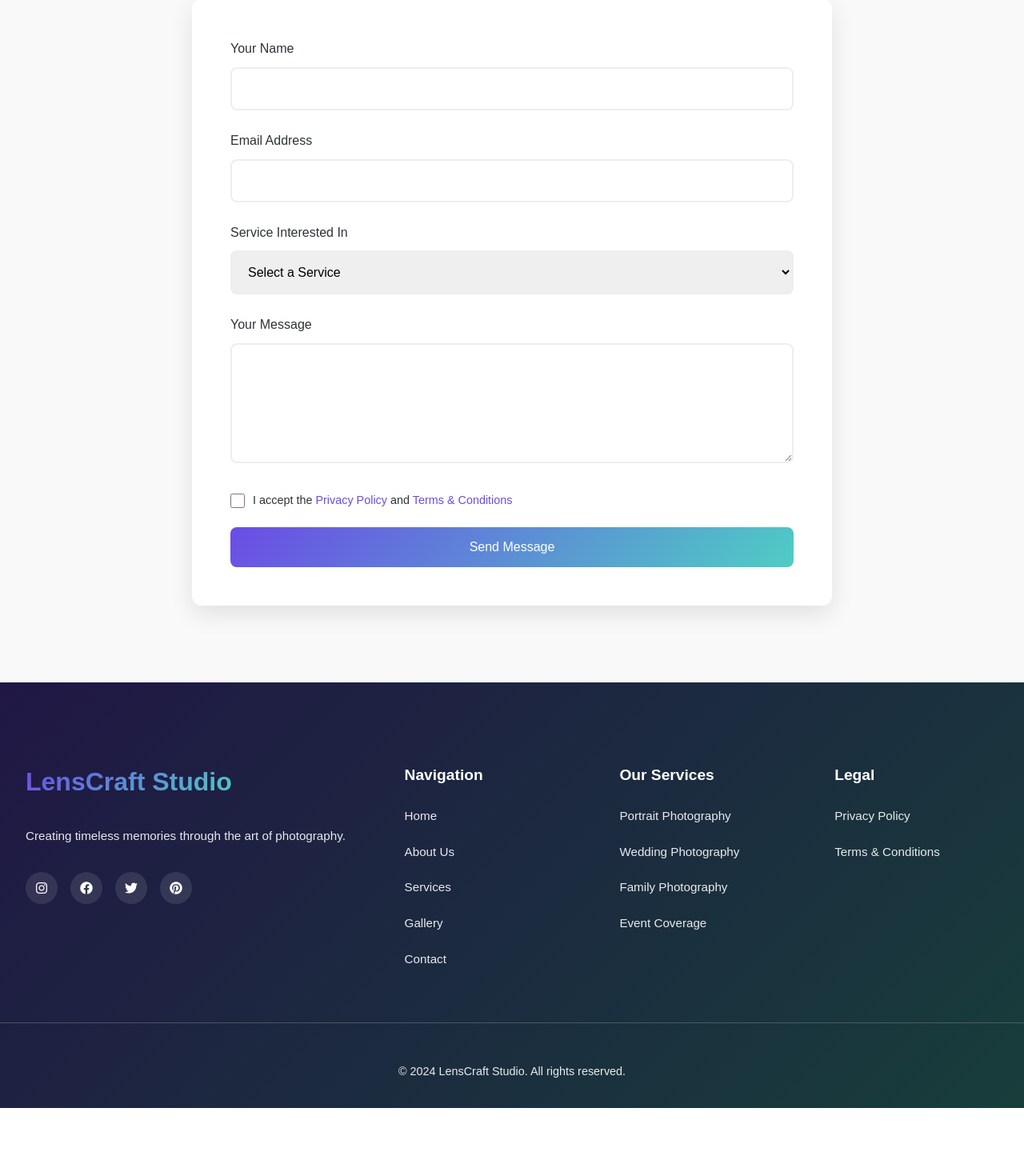
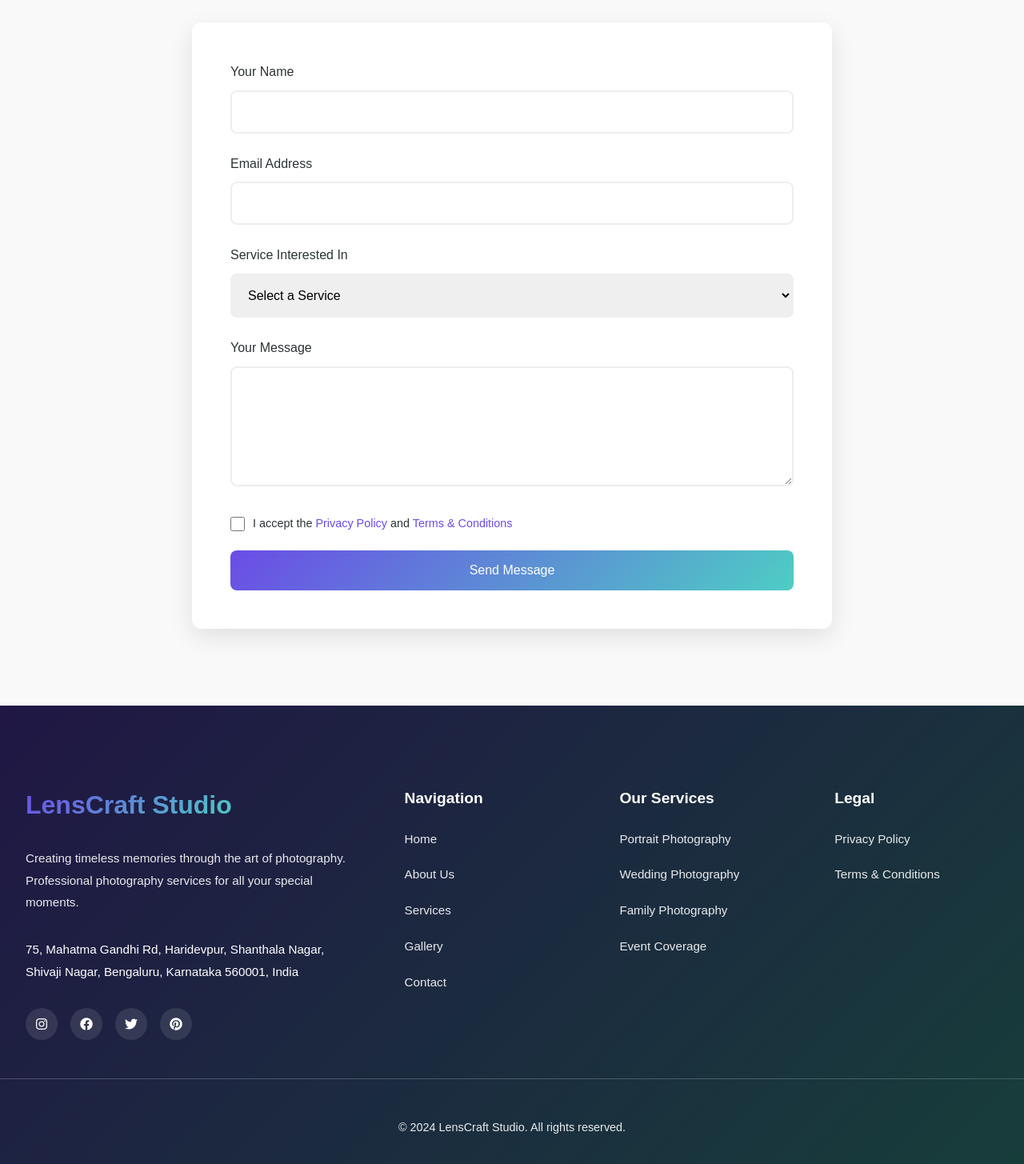
Before and after one commit to Excalibur0888/LensCraft, a PHP site: page /contact.html in a window 1280 px wide. Shown: the part 1352-2807 px from the top of the page at 80% size. Before the commit the page ends 2737 px from the top, so only its background shows below. Run offline with PHP 8.4, Linux system fonts and the light colour scheme; some libraries are stand-ins or nearby versions.

Commit message:
Update address information across multiple pages and enhance footer design: Changed the address in the contact, privacy policy, terms and conditions, services, gallery, and about pages to reflect the new location. Added a clickable address link in the footer of all relevant pages for better accessibility. Improved footer content for consistency and clarity.

```diff
--- a/contact.html
+++ b/contact.html
@@ -1,13 +1,19 @@
 <!DOCTYPE html>
 <html lang="en">
   <head>
-    <meta charset="UTF-8">
-    <meta name="viewport" content="width=device-width, initial-scale=1.0">
+    <meta charset="UTF-8" />
+    <meta name="viewport" content="width=device-width, initial-scale=1.0" />
     <title>Contact Us - LensCraft Studio | Book Your Photography Session</title>
-    <meta name="description" content="Get in touch with LensCraft Studio for professional portrait and family photography sessions in Bangalore, India. Book your session today.">
-    <link rel="stylesheet" href="css/main.css">
-    <link rel="icon" type="image/x-icon" href="img/logo.png">
-    <link rel="stylesheet" href="https://cdnjs.cloudflare.com/ajax/libs/font-awesome/6.0.0/css/all.min.css">
+    <meta
+      name="description"
+      content="Get in touch with LensCraft Studio for professional portrait and family photography sessions in Bangalore, India. Book your session today."
+    />
+    <link rel="stylesheet" href="css/main.css" />
+    <link rel="icon" type="image/x-icon" href="img/logo.png" />
+    <link
+      rel="stylesheet"
+      href="https://cdnjs.cloudflare.com/ajax/libs/font-awesome/6.0.0/css/all.min.css"
+    />
   </head>
   <body>
     <header>
@@ -34,7 +40,11 @@
       <div class="page-header">
         <div class="page-header-content">
           <h1>Get in Touch</h1>
-                <p>Let's create something beautiful together. Whether you're planning a special event or looking to capture life's precious moments, we're here to help bring your vision to life.</p>
+          <p>
+            Let's create something beautiful together. Whether you're planning a
+            special event or looking to capture life's precious moments, we're
+            here to help bring your vision to life.
+          </p>
         </div>
       </div>
 
@@ -43,12 +53,23 @@
           <div class="info-item">
             <i class="fas fa-map-marker-alt"></i>
             <h3>Address</h3>
-                    <p><a href="https://maps.google.com/?q=123+MG+Road,+Bangalore,+Karnataka,+560001" target="_blank">123 MG Road, Bangalore, Karnataka, 560001</a></p>
+            <p>
+              <a
+                href="https://maps.app.goo.gl/oSsgZ88W1GDZLzxp7"
+                target="_blank"
+                >75, Mahatma Gandhi Rd, Haridevpur, Shanthala Nagar, Shivaji
+                Nagar, Bengaluru, Karnataka 560001, India</a
+              >
+            </p>
           </div>
           <div class="info-item">
             <i class="fas fa-envelope"></i>
             <h3>Email</h3>
-                    <p><a href="mailto:lencraftstudio@gmail.com">lencraftstudio@gmail.com</a></p>
+            <p>
+              <a href="mailto:lencraftstudio@gmail.com"
+                >lencraftstudio@gmail.com</a
+              >
+            </p>
           </div>
           <div class="info-item">
             <i class="fas fa-phone"></i>
@@ -60,14 +81,15 @@
         <div class="map-section">
           <div class="map-container">
               <iframe
-                        src="https://www.google.com/maps/embed?pb=!1m18!1m12!1m3!1d3887.985619587854!2d77.5945627!3d12.9715987!2m3!1f0!2f0!3f0!3m2!1i1024!2i768!4f13.1!3m3!1m2!1s0x3bae1670c9b44e6d%3A0xf8dfc3e8517e4fe0!2sMG%20Road%2C%20Bengaluru%2C%20Karnataka%2C%20India!5e0!3m2!1sen!2sin!4v1679900000000!5m2!1sen!2sin"
                 width="100%"
-                        height="450"
-                        style="border:0;"
-                        allowfullscreen=""
-                        loading="lazy"
-                        referrerpolicy="no-referrer-when-downgrade">
-                    </iframe>
+                height="600"
+                frameborder="0"
+                scrolling="no"
+                marginheight="0"
+                marginwidth="0"
+                src="https://maps.google.com/maps?width=100%25&amp;height=600&amp;hl=en&amp;q=75,%20Mahatma%20Gandhi%20Rd,%20Haridevpur,%20Shanthala%20Nagar,%20Shivaji%20Nagar,%20Bengaluru,%20Karnataka%20560001,%20%D0%98%D0%BD%D0%B4%D0%B8%D1%8F+(My%20Business%20Name)&amp;t=&amp;z=14&amp;ie=UTF8&amp;iwloc=B&amp;output=embed"
+                ><a href="https://www.gps.ie/">gps vehicle tracker</a></iframe
+              >
           </div>
         </div>
 
@@ -75,14 +97,28 @@
           <form action="thanks_form.php" method="POST">
             <div class="form-group">
               <label for="name" class="form-label">Your Name</label>
-                        <input type="text" id="name" name="name" class="form-control" required>
+              <input
+                type="text"
+                id="name"
+                name="name"
+                class="form-control"
+                required
+              />
             </div>
             <div class="form-group">
               <label for="email" class="form-label">Email Address</label>
-                        <input type="email" id="email" name="email" class="form-control" required>
+              <input
+                type="email"
+                id="email"
+                name="email"
+                class="form-control"
+                required
+              />
             </div>
             <div class="form-group">
-                        <label for="service" class="form-label">Service Interested In</label>
+              <label for="service" class="form-label"
+                >Service Interested In</label
+              >
               <select id="service" name="service" class="form-control" required>
                 <option value="">Select a Service</option>
                 <option value="portrait">Portrait Photography</option>
@@ -93,11 +129,25 @@
             </div>
             <div class="form-group">
               <label for="message" class="form-label">Your Message</label>
-                        <textarea id="message" name="message" class="form-control" required></textarea>
+              <textarea
+                id="message"
+                name="message"
+                class="form-control"
+                required
+              ></textarea>
             </div>
             <div class="policy-checkbox">
-                        <input type="checkbox" id="policy-accept" name="policy-accept" required>
-                        <label for="policy-accept">I accept the <a href="privacy-policy.html">Privacy Policy</a> and <a href="terms-conditions.html">Terms & Conditions</a></label>
+              <input
+                type="checkbox"
+                id="policy-accept"
+                name="policy-accept"
+                required
+              />
+              <label for="policy-accept"
+                >I accept the
+                <a href="privacy-policy.html">Privacy Policy</a> and
+                <a href="terms-conditions.html">Terms & Conditions</a></label
+              >
             </div>
             <button type="submit" class="submit-btn">Send Message</button>
           </form>
@@ -109,12 +159,28 @@
       <div class="footer-container">
         <div class="footer-info">
           <a href="index.html" class="footer-logo">LensCraft Studio</a>
-                <p>Creating timeless memories through the art of photography.</p>
+          <p>Creating timeless memories through the art of photography. Professional photography services for all your special moments.</p>
+					<p>
+						<a class="footer-address"
+							href="https://maps.app.goo.gl/oSsgZ88W1GDZLzxp7"
+							target="_blank"
+							>75, Mahatma Gandhi Rd, Haridevpur, Shanthala Nagar, Shivaji
+							Nagar, Bengaluru, Karnataka 560001, India</a
+						>
+					</p>
           <div class="footer-social">
-                    <a href="index.html" class="social-icon" aria-label="Instagram"><i class="fab fa-instagram"></i></a>
-                    <a href="index.html" class="social-icon" aria-label="Facebook"><i class="fab fa-facebook"></i></a>
-                    <a href="index.html" class="social-icon" aria-label="Twitter"><i class="fab fa-twitter"></i></a>
-                    <a href="index.html" class="social-icon" aria-label="Pinterest"><i class="fab fa-pinterest"></i></a>
+            <a href="index.html" class="social-icon" aria-label="Instagram"
+              ><i class="fab fa-instagram"></i
+            ></a>
+            <a href="index.html" class="social-icon" aria-label="Facebook"
+              ><i class="fab fa-facebook"></i
+            ></a>
+            <a href="index.html" class="social-icon" aria-label="Twitter"
+              ><i class="fab fa-twitter"></i
+            ></a>
+            <a href="index.html" class="social-icon" aria-label="Pinterest"
+              ><i class="fab fa-pinterest"></i
+            ></a>
           </div>
         </div>
         <div class="footer-nav">
--- a/css/main.css
+++ b/css/main.css
@@ -2451,6 +2451,11 @@ header.scrolled .nav-list a {
     z-index: 1;
 }
 
+.footer-address {
+    text-decoration: none;
+		color: var(--white);
+}
+
 .features-grid {
     display: grid;
     grid-template-columns: repeat(3, 1fr);
--- a/privacy-policy.html
+++ b/privacy-policy.html
@@ -114,7 +114,7 @@
                 <p>For any privacy-related questions or concerns, please contact us at:</p>
                 <p>Email: <a href="mailto:lencraftstudio@gmail.com">lencraftstudio@gmail.com</a></p>
                 <p>Phone: <a href="tel:+919876543210">+91 98765-43210</a></p>
-                <p>Address: <a href="https://maps.google.com/?q=123+MG+Road,+Bangalore,+Karnataka,+560001" target="_blank">123 MG Road, Bangalore, Karnataka, 560001</a></p>
+                <p>Address: <a href="https://maps.app.goo.gl/oSsgZ88W1GDZLzxp7" target="_blank">75, Mahatma Gandhi Rd, Haridevpur, Shanthala Nagar, Shivaji Nagar, Bengaluru, Karnataka 560001, India</a></p>
 
                 <h2>Updates to This Policy</h2>
                 <p>We may update this privacy policy from time to time. Any changes will be posted on this page with an updated revision date.</p>
--- a/terms-conditions.html
+++ b/terms-conditions.html
@@ -129,7 +129,7 @@
                 <p>For questions or concerns related to our policies, please contact us at:</p>
                 <p>Email: <a href="mailto:lencraftstudio@gmail.com">lencraftstudio@gmail.com</a></p>
                 <p>Phone: <a href="tel:+919876543210">+91 98765-43210</a></p>
-                <p>Address: <a href="https://maps.google.com/?q=123+MG+Road,+Bangalore,+Karnataka,+560001" target="_blank">123 MG Road, Bangalore, Karnataka, 560001</a></p>
+                <p>Address: <a href="https://maps.app.goo.gl/oSsgZ88W1GDZLzxp7" target="_blank">75, Mahatma Gandhi Rd, Haridevpur, Shanthala Nagar, Shivaji Nagar, Bengaluru, Karnataka 560001, India</a></p>
             </div>
         </section>
     </main>
```
Also changed, not shown: about.html (+9 -1 lines), gallery.html (+10 -2 lines), index.html (+9 -1 lines), services.html (+9 -1 lines). Lines whose indentation alone changed are shown as unchanged.
